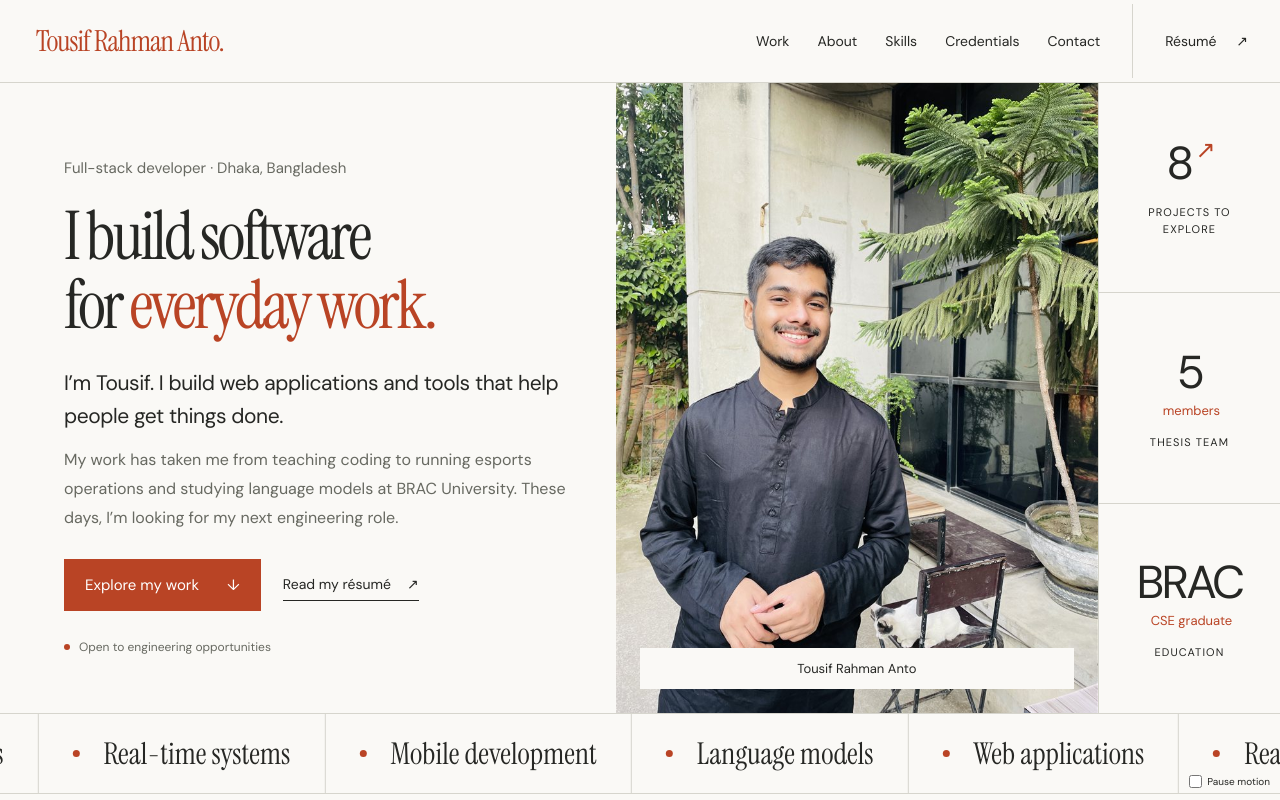
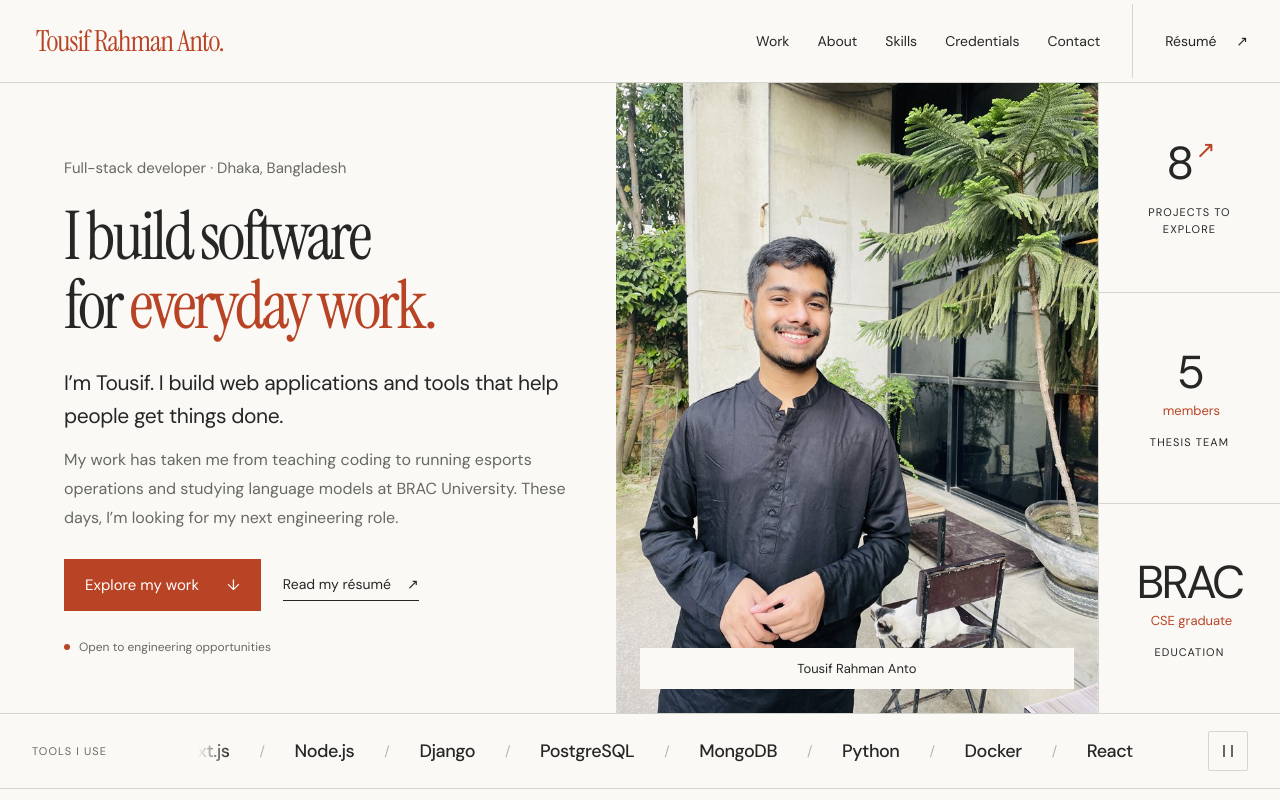
Before and after one commit to Tousifrahmananto/TOUSIFRAHMANANTOPORT, a React (Vite) app: page / in a window 1280 px wide. Shown: the top 800 px of the page. Built offline with nearby package versions, Linux system fonts and the light colour scheme.

Commit message:
new cert

```diff
--- a/src/App.tsx
+++ b/src/App.tsx
@@ -168,12 +168,22 @@ function ProjectRow({
 }
 const credentials = [
   {
+    title: "SQL (Advanced)",
+    type: "Certificate of accomplishment",
+    issuer: "HackerRank",
+    date: "12 October 2026",
+    image: "sql-advanced-certificate.jpg",
+    href: "https://yajgqpnfknhujdpdwkoq.supabase.co/storage/v1/object/public/pdfs/d9833da2-365e-426b-9571-525afa74bc62/sql_advanced_certificate-34c82a06ccd04f6c9c6aa4c2b639f269.pdf",
+    description:
+      "Passed the HackerRank SQL (Advanced) skills certification test.",
+  },
+  {
     title: "Millennium Fellowship",
     type: "Certificate of completion",
     issuer: "UNAI & Millennium Campus Network",
     date: "Class of 2025",
     image: "fellowship-certificate.jpg",
-    file: "millennium-fellowship.pdf",
+    href: "/documents/millennium-fellowship.pdf",
     description:
       "Completed the fellowship through Project SAFE at RICH Club Bangladesh.",
   },
@@ -183,7 +193,7 @@ const credentials = [
     issuer: "Millennium Campus Network",
     date: "2026 · Completed",
     image: "gac-certificate.jpg",
-    file: "gac-appreciation.pdf",
+    href: "/documents/gac-appreciation.pdf",
     description:
       "Served on the 2026 committee, reviewing 40 fellowship applications.",
   },
@@ -193,10 +203,11 @@ const credentials = [
     issuer: "Emmanuel Opatola, Admissions Manager",
     date: "10 August 2026",
     image: "recommendation.jpg",
-    file: "mcn-recommendation.pdf",
+    href: "/documents/mcn-recommendation.pdf",
     description:
       "MCN’s recommendation recognises my judgment and reliability during the admissions cycle and confirms that I completed my service.",
   },
+
 ];
 
 export default function App() {
@@ -327,16 +338,24 @@ export default function App() {
               <div><dt>Education</dt><dd>BRAC<span> CSE graduate</span></dd></div>
             </dl>
           </div>
-          <div className="expertise-strip" aria-label="Web applications, real-time systems, mobile development and language models">
-            <label className="motion-control"><input type="checkbox" />Pause motion</label>
-            <div className="expertise-track" aria-hidden="true">
-              {[0, 1].map((copy) => (
-                <div className="expertise-set" key={copy}>
-                  <span>Web applications</span><span>Real-time systems</span>
-                  <span>Mobile development</span><span>Language models</span>
-                </div>
-              ))}
+          <div className="expertise-strip">
+            <span className="expertise-label">Tools I use</span>
+            <div className="expertise-window" role="img"
+              aria-label="React, Next.js, Node.js, Django, PostgreSQL, MongoDB, Python and Docker">
+              <div className="expertise-track" aria-hidden="true">
+                {[0, 1].map((copy) => (
+                  <div className="expertise-set" key={copy}>
+                    <span>React</span><span>Next.js</span><span>Node.js</span>
+                    <span>Django</span><span>PostgreSQL</span><span>MongoDB</span>
+                    <span>Python</span><span>Docker</span>
+                  </div>
+                ))}
+              </div>
             </div>
+            <label className="motion-control">
+              <input type="checkbox" aria-label="Pause scrolling tools" />
+              <span className="motion-symbol" aria-hidden="true" />
+            </label>
           </div>
         </section>
         <section id="work" className="work section-shell">
@@ -566,21 +585,20 @@ export default function App() {
           <div className="section-heading">
             <div>
               <h2>
-                Beyond software.
+                Skills & service.
               </h2>
             </div>
             <p>
-              I completed the Millennium Fellowship in 2025, then reviewed
-              40 applications for the 2026 admissions committee.
-              The certificates and recommendation below document that work.
+              Certifications alongside my Millennium Fellowship and admissions
+              committee work. Each document is available to read below.
             </p>
           </div>
           <div className="credential-list">
-            {credentials.map((credential, index) => (
-              <article className="credential" key={credential.file}>
+            {credentials.map((credential) => (
+              <article className="credential" key={credential.href}>
                 <a
                   className="credential-image"
-                  href={`/documents/${credential.file}`}
+                  href={credential.href}
                   target="_blank"
                   rel="noreferrer"
                   aria-label={`Open the ${credential.type.toLowerCase()} for ${credential.title}`}
@@ -589,7 +607,7 @@ export default function App() {
                     src={`/images/${credential.image}`}
                     alt={`${credential.type} for Tousif Rahman Anto`}
                     width="1200"
-                    height={index === 2 ? 1553 : 750}
+                    height={credential.image === "recommendation.jpg" ? 1553 : 750}
                     loading="lazy"
                   />
                   <span>
@@ -604,7 +622,7 @@ export default function App() {
                   <p className="issuer">{credential.issuer}</p>
                   <a
                     className="text-link"
-                    href={`/documents/${credential.file}`}
+                    href={credential.href}
                     target="_blank"
                     rel="noreferrer"
                   >
--- a/src/styles.css
+++ b/src/styles.css
@@ -62,14 +62,20 @@ h1 { font-family: "Instrument Serif", Georgia, serif; font-size: clamp(54px, 5.2
 .hero-facts dd span { color: var(--accent); font-size: 24px; vertical-align: top; margin-left: 4px; }
 .hero-facts > div:nth-child(2) dd span, .hero-facts > div:last-child dd span { display: block; font-size: 13px; line-height: 1.7; letter-spacing: 0; }
 .hero-facts dt { font-size: 11px; line-height: 1.6; text-transform: uppercase; letter-spacing: .1em; margin-top: 12px; }
-.expertise-strip { position: relative; border-top: 1px solid var(--line); border-bottom: 1px solid var(--line); overflow: hidden; }
-.expertise-track { display: flex; width: max-content; animation: expertise-scroll 34s linear infinite; }
+.expertise-strip { display: grid; grid-template-columns: 150px minmax(0, 1fr) 72px; align-items: center; gap: 16px; padding: 0 32px; border-top: 1px solid var(--line); border-bottom: 1px solid var(--line); }
+.expertise-label { font-size: 11px; text-transform: uppercase; letter-spacing: .1em; color: var(--muted); }
+.expertise-window { min-width: 0; overflow: hidden; mask-image: linear-gradient(to right, transparent, #000 32px, #000 calc(100% - 32px), transparent); }
+.expertise-track { display: flex; width: max-content; animation: expertise-scroll 42s linear infinite; }
 .expertise-strip:hover .expertise-track, .expertise-strip:has(input:checked) .expertise-track { animation-play-state: paused; }
-.motion-control { position: absolute; right: 0; bottom: 0; z-index: 2; display: flex; align-items: center; gap: 5px; padding: 5px 10px; background: var(--paper); font-size: 10px; cursor: pointer; }
-.motion-control input { accent-color: var(--accent); margin: 0; }
-.expertise-set { display: flex; flex-shrink: 0; }
-.expertise-set span { display: flex; align-items: center; gap: 24px; padding: 20px 34px; border-right: 1px solid var(--line); font-family: "Instrument Serif", Georgia, serif; font-size: 30px; white-space: nowrap; }
-.expertise-set span::before { content: ""; width: 7px; height: 7px; border-radius: 50%; background: var(--accent); }
+.expertise-set { display: flex; flex-shrink: 0; align-items: center; }
+.expertise-set span { display: flex; align-items: center; gap: 30px; padding: 25px 30px 25px 0; font-size: 18px; font-weight: 500; letter-spacing: -.025em; white-space: nowrap; }
+.expertise-set span::before { content: "/"; font-size: 14px; font-weight: 400; color: #b7b5ab; }
+.motion-control { position: relative; justify-self: end; width: 40px; height: 40px; display: grid; place-items: center; border: 1px solid var(--line); border-radius: 2px; cursor: pointer; color: var(--muted); }
+.motion-control:hover { color: var(--accent); border-color: var(--accent); }
+.motion-control input { position: absolute; inset: 0; width: 100%; height: 100%; margin: 0; opacity: 0; cursor: pointer; }
+.motion-control:has(input:focus-visible) { outline: 2px solid var(--accent); outline-offset: 4px; }
+.motion-symbol { width: 10px; height: 12px; border-left: 2px solid currentColor; border-right: 2px solid currentColor; pointer-events: none; }
+.motion-control:has(input:checked) .motion-symbol { width: 0; height: 0; border: 6px solid transparent; border-left: 9px solid currentColor; margin-left: 7px; }
 @keyframes expertise-scroll { to { transform: translateX(-50%); } }
 .section-heading { display: flex; align-items: flex-end; justify-content: space-between; gap: 48px; }
 .section-heading h2 { font-family: "Instrument Serif", Georgia, serif; font-size: clamp(40px, 4.3vw, 64px); font-weight: 400; letter-spacing: -.035em; line-height: 1.1; }
@@ -284,7 +290,10 @@ body:has(dialog[open]) { overflow: hidden; }
   .hero-facts dd span { font-size: 17px; }
   .hero-facts dt { font-size: 9px; letter-spacing: .03em; }
   .hero-facts > div:last-child dd span { display: block; font-size: 11px; }
-  .expertise-set span { font-size: 25px; padding: 17px 24px; gap: 18px; }
+  .expertise-strip { grid-template-columns: 80px minmax(0, 1fr) 36px; gap: 10px; padding: 0 20px; }
+  .expertise-label { font-size: 9px; letter-spacing: .06em; }
+  .expertise-set span { font-size: 16px; padding: 22px 22px 22px 0; gap: 22px; }
+  .motion-control { width: 34px; height: 34px; }
   .section-shell { padding: 52px 24px; }
   .section-heading { display: block; }
   .section-heading h2 { font-size: 42px; }
@@ -344,8 +353,10 @@ body:has(dialog[open]) { overflow: hidden; }
   [data-reveal] { opacity: 1 !important; translate: none !important; }
   html { scroll-behavior: auto; }
   *, *::before, *::after { transition: none !important; animation: none !important; }
+  .expertise-strip { grid-template-columns: 1fr; gap: 8px; padding: 18px 24px; }
+  .expertise-window { mask-image: none; }
   .expertise-track { width: 100%; }
   .expertise-set { flex-wrap: wrap; width: 100%; }
   .expertise-set + .expertise-set { display: none; }
-  .expertise-set span { flex: 1; justify-content: center; font-size: 22px; padding: 14px; }
+  .expertise-set span { flex: none; font-size: 16px; padding: 10px 20px 10px 0; gap: 16px; }
 }
```
Also changed, not shown: public/images/sql-advanced-certificate.jpg (added).
